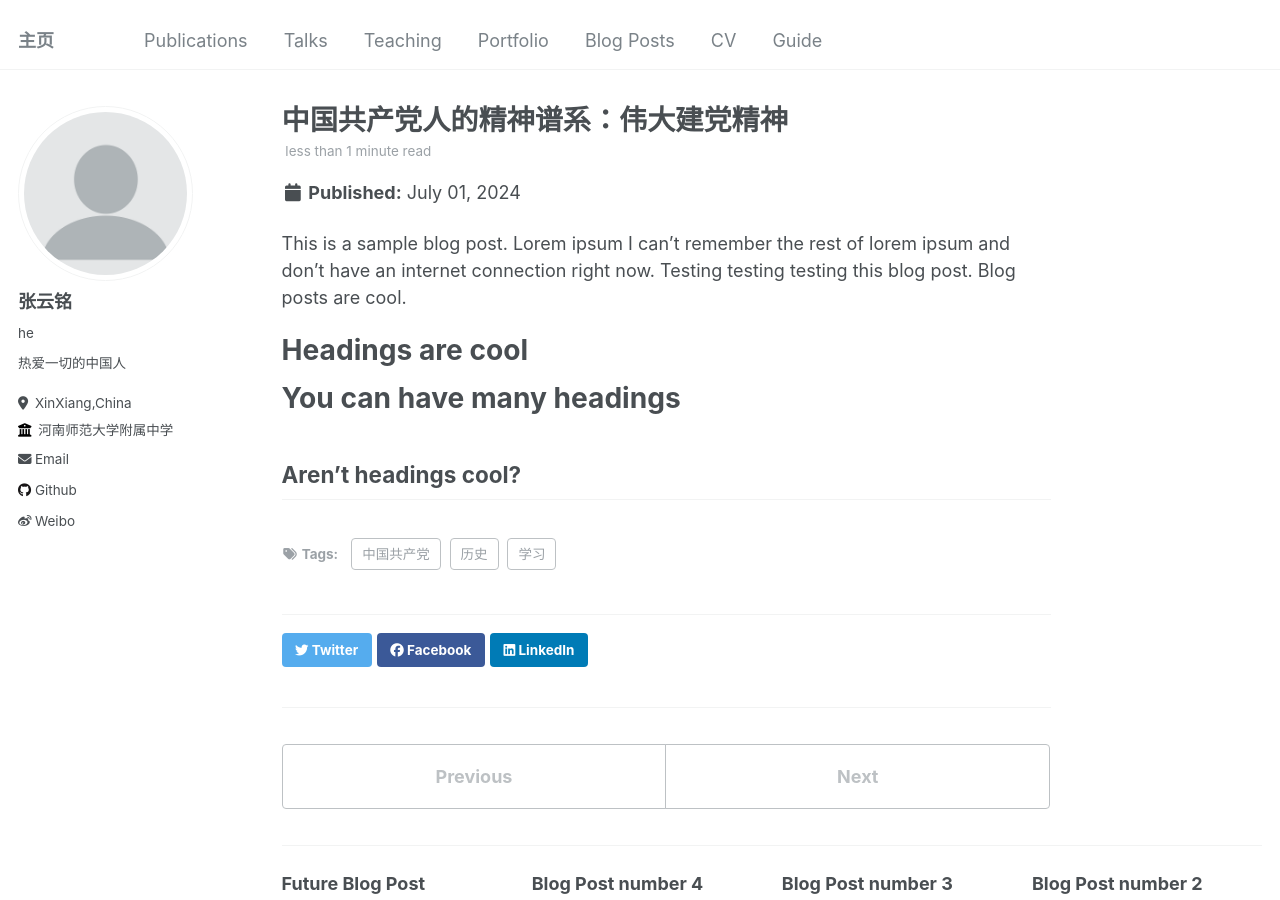
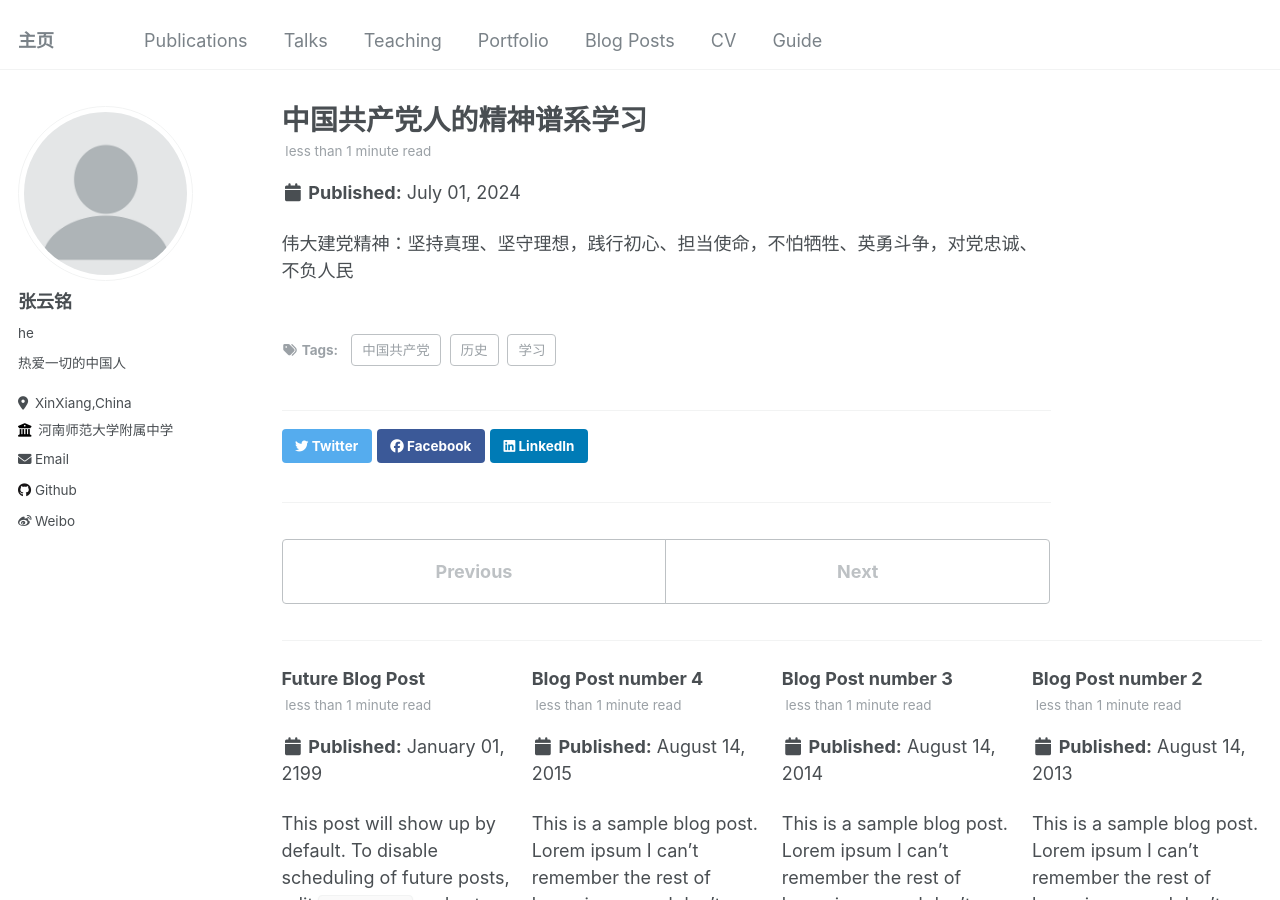
Before and after one commit to ZhangYun-Ming/ning, a Jekyll site: the page built from _posts/2012-08-14-blog-post-1.md, in a window 1280 px wide and 900 px high. Built offline with Jekyll 4.4.1, drawn with Linux system fonts in a browser that asks for light colours.

Commit message:
Update 2012-08-14-blog-post-1.md

```diff
--- a/_posts/2012-08-14-blog-post-1.md
+++ b/_posts/2012-08-14-blog-post-1.md
@@ -1,5 +1,5 @@
 ---
-title: '中国共产党人的精神谱系：伟大建党精神'
+title: '中国共产党人的精神谱系学习'
 date: 2024-07-01
 permalink: /posts/2012/08/blog-post-1/
 tags:
@@ -8,13 +8,4 @@ tags:
   - 学习
 ---
 
-This is a sample blog post. Lorem ipsum I can't remember the rest of lorem ipsum and don't have an internet connection right now. Testing testing testing this blog post. Blog posts are cool.
-
-Headings are cool
-======
-
-You can have many headings
-======
-
-Aren't headings cool?
-------
+伟大建党精神：坚持真理、坚守理想，践行初心、担当使命，不怕牺牲、英勇斗争，对党忠诚、不负人民
```
